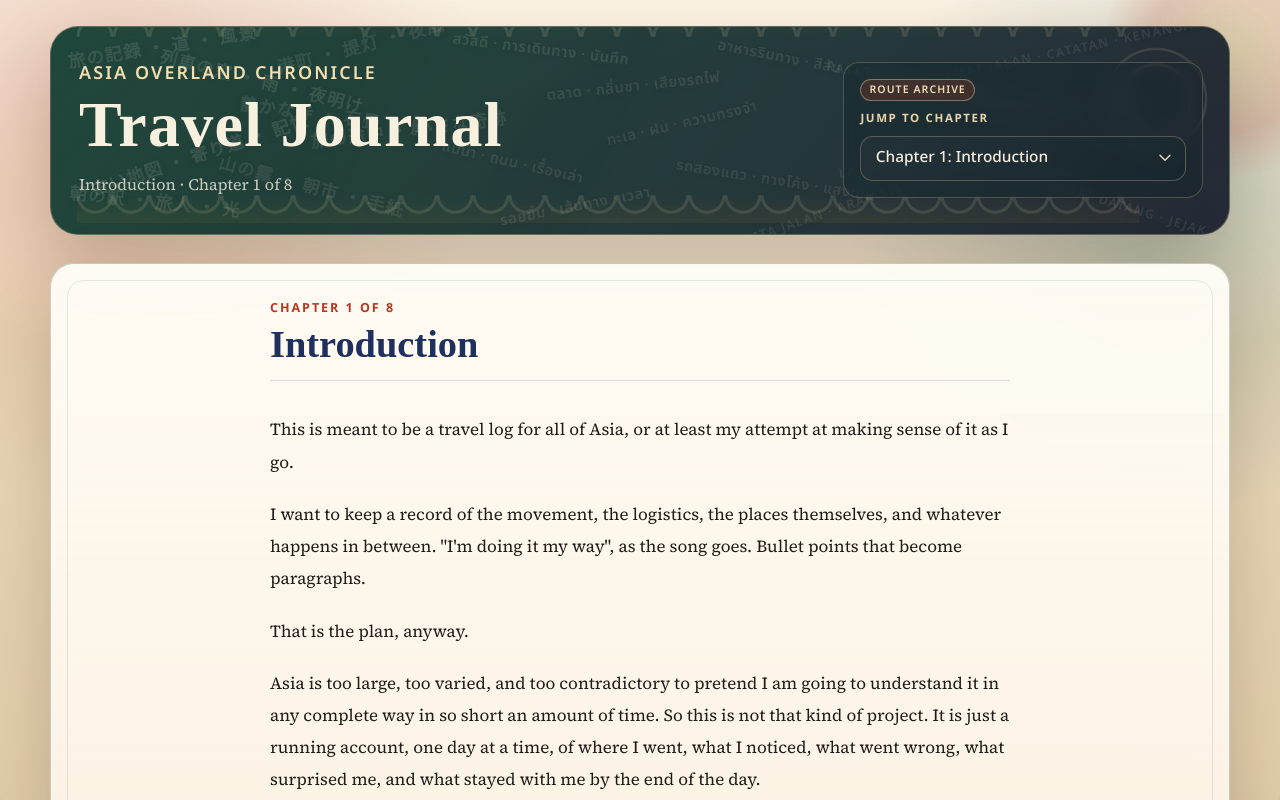
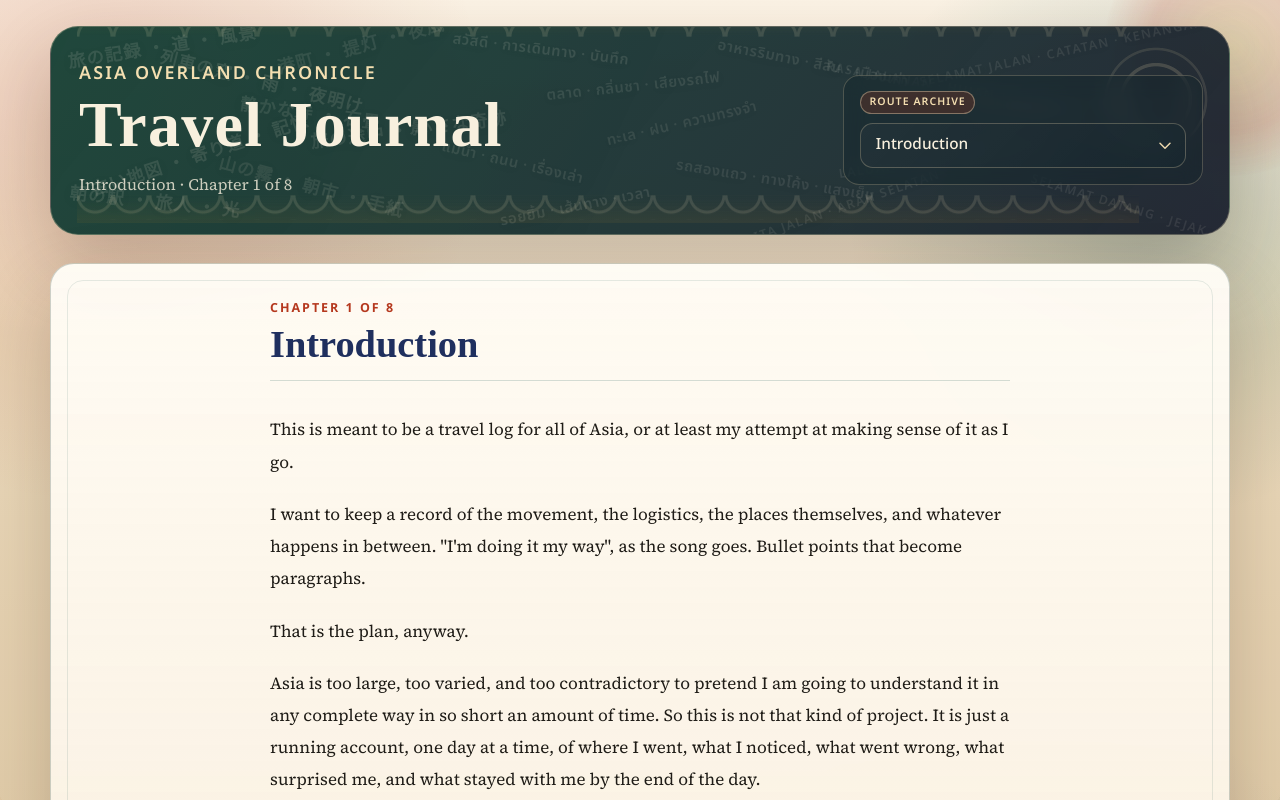
Before and after one commit to firstdivision/travel-narrative-generator, a React (Vite) app: page / in a window 1280 px wide. Shown: the top 800 px of the page. Built offline with nearby package versions, Linux system fonts and the light colour scheme.

Commit message:
Add only load data for current chapter

```diff
--- a/src/components/ChapterSelector.jsx
+++ b/src/components/ChapterSelector.jsx
@@ -20,7 +20,7 @@ export function ChapterSelector({ chapters, currentSlug, loading, onJumpToChapte
         ? "Loading chapters…"
         : "No chapters available"
       : currentChapter
-        ? `Chapter ${currentIndex + 1}: ${currentChapter.title}`
+        ? `${currentChapter.title}`
         : "Jump to chapter";
 
   // Compute dropdown position before paint when opening
@@ -96,9 +96,6 @@ export function ChapterSelector({ chapters, currentSlug, loading, onJumpToChapte
   return (
     <div className="hero-actions">
       <p className="journey-seal">Route Archive</p>
-      <p className="jump-label" id={labelId}>
-        Jump to chapter
-      </p>
       <div className="chapter-dropdown" ref={dropdownRef}>
         <button
           ref={buttonRef}
```
